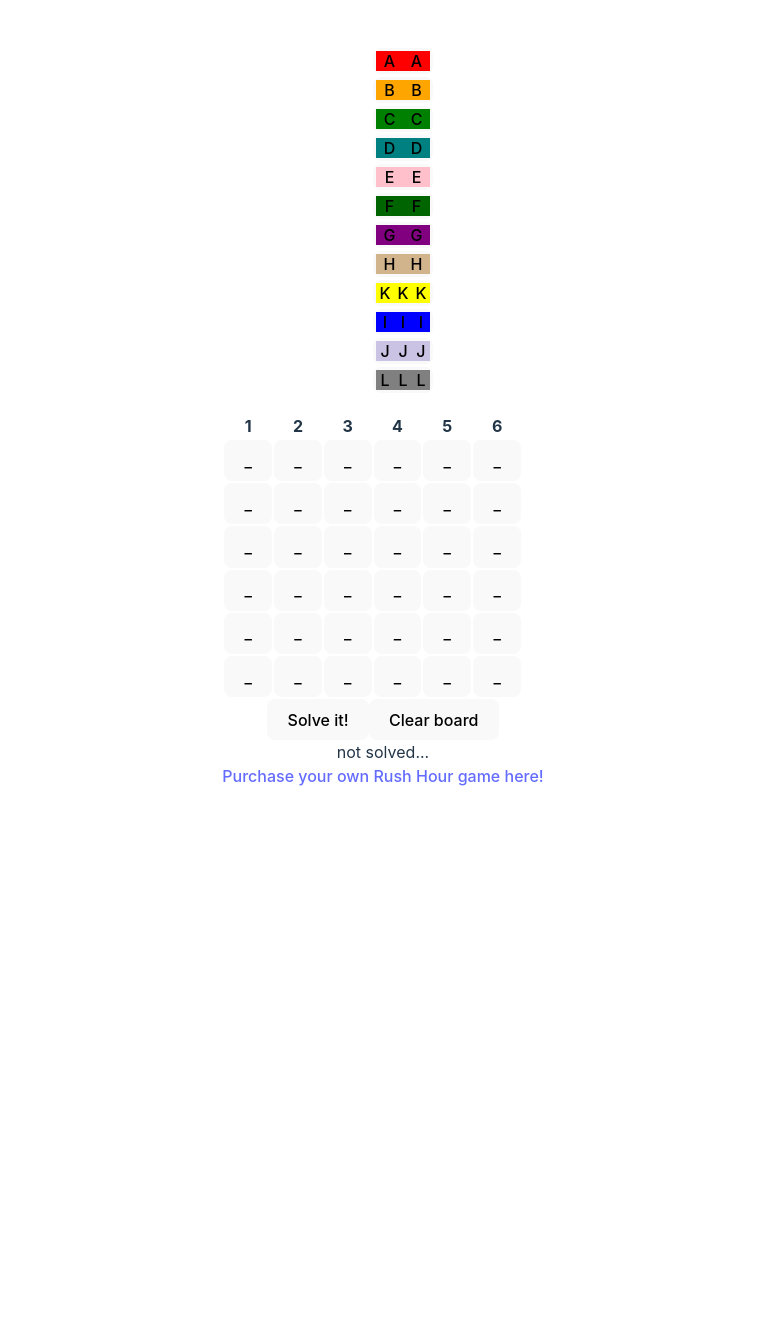
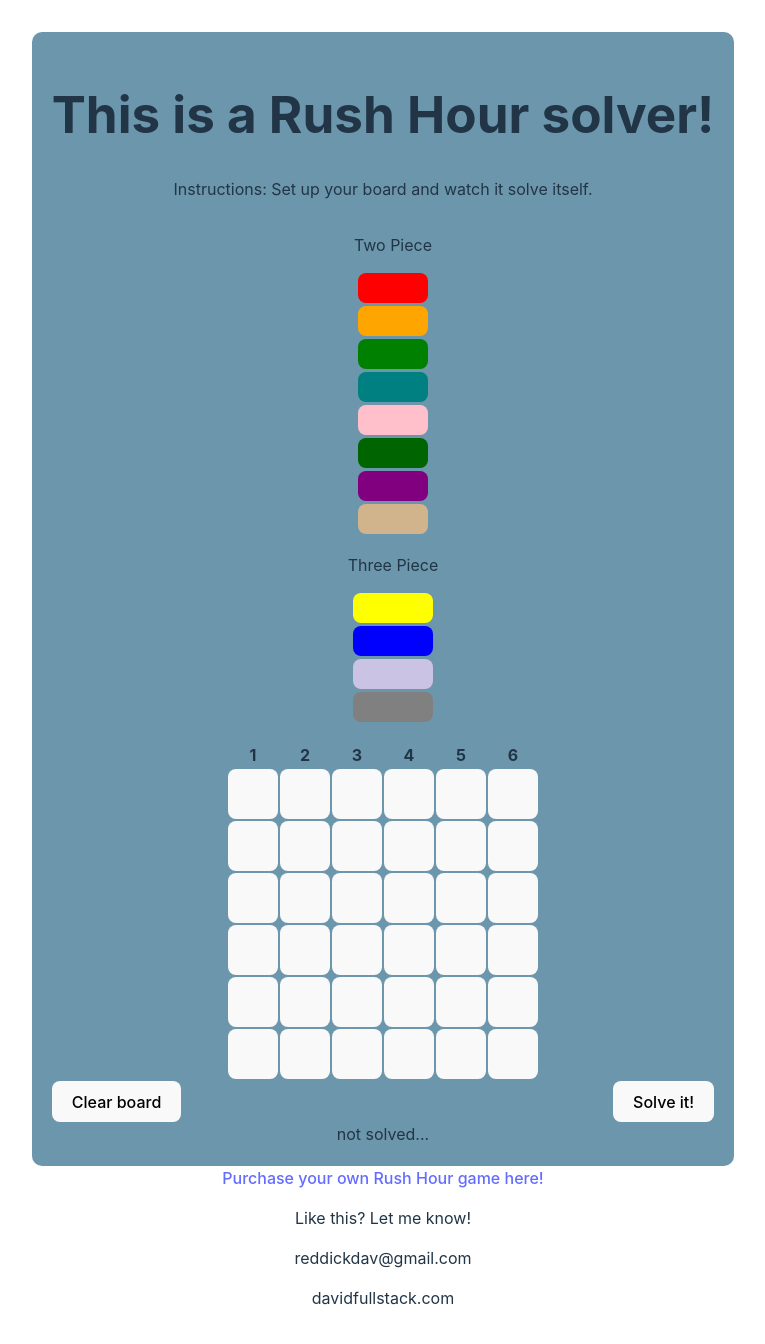
Before and after one commit to reddickda/rushHour, a React (Vite) app: page / in a window 1280 px wide. Shown: the top 1344 px of the page, without its empty margins (257-1022 px from the left). Before the commit the page ends 820 px from the top, so only its background shows below. Built offline with nearby package versions, Linux system fonts and the light colour scheme.

Commit message:
clean up

```diff
--- a/src/App.tsx
+++ b/src/App.tsx
@@ -6,7 +6,7 @@ import { useMyContext } from './Context/ContextProvider'
 import { useState } from 'react'
 import { Board } from './Board'
 
-export enum Direction{
+export enum Direction {
   vertical,
   horizontal
 }
@@ -20,14 +20,27 @@ function App() {
   }
 
   return (
-    <div>
-      <ListOfPieces />
-      <GameBoard />
-      <button onClick={handleClickSolve}>Solve it!</button>
-      <button onClick={() => clearBoard()}>Clear board</button>
-      {solvedBoard ? <div style={{borderRadius: 5, backgroundColor: 'green'}}><div>solved!</div> <Board pathToDisplay={solvedBoard} /></div> : <div>not solved...</div>}
+    <>
+      <div style={{ backgroundColor: '#6c96ac', borderRadius: 10, padding: 20 }}>
+        <div><h1>This is a Rush Hour solver!</h1></div>
+        <div>Instructions: Set up your board and watch it solve itself.</div>
+        <div style={{ display: 'flex', justifyContent: 'center' }}>
+          <ListOfPieces />
+        </div>
+        <div style={{ display: 'flex', justifyContent: 'center' }}>
+          <GameBoard />
+        </div>
+        <div style={{display: 'flex', justifyContent: 'space-between'}}>
+          <button onClick={() => clearBoard()}>Clear board</button>
+          <button onClick={handleClickSolve}>Solve it!</button>
+        </div>
+        {solvedBoard ? <div style={{ borderRadius: 5, backgroundColor: 'green' }}><div>solved!</div> <Board pathToDisplay={solvedBoard} /></div> : <div>not solved...</div>}
+      </div>
       <div><a target="_blank" href="https://www.amazon.com/gp/search?ie=UTF8&tag=dreddick-20&linkCode=ur2&linkId=9ef5790b3be96d5ea3b119733363d71d&camp=1789&creative=9325&index=toys-and-games&keywords=rushhourgame">Purchase your own Rush Hour game here!</a></div>
-    </div>
+      <p>Like this? Let me know! </p>
+      <p>reddickdav@gmail.com</p>
+      <p>davidfullstack.com</p>
+    </>
   )
 }
 
--- a/src/Board.tsx
+++ b/src/Board.tsx
@@ -1,11 +1,12 @@
 import { boardAsStr } from "./Utilities/boardHelpers"
+import { letterColors } from "./ListOfPieces";
 
 export const Board = ({ pathToDisplay }: any) => {
 
   const BoardContent = ({ content }: any) => {
     return content.map((row: [], rowIndex: number) => {
       return <tr key={rowIndex}>{row.map((td: string, cellIndex: number) => {
-        return <td key={cellIndex + "," + rowIndex}><button style={{ userSelect: 'none' }}>{td}</button></td>
+        return <td key={cellIndex + "," + rowIndex}><button style={{height: 50, width: 50, backgroundColor: letterColors[td.toUpperCase()], userSelect: 'none' }}> </button></td>
       })}</tr>
     })
   }
--- a/src/GameBoard.tsx
+++ b/src/GameBoard.tsx
@@ -89,7 +89,7 @@ export function GameBoard() {
           onMouseEnter={() => handleCellMouseEnter(rowIndex, cellIndex)}
           key={cellIndex + "," + rowIndex}
         // onClick={() => handleCellClick(cellIndex, rowIndex)}
-        ><button style={{ backgroundColor: letterColors[td.toUpperCase()], userSelect: 'none' }}>{td}</button></td>
+        ><button style={{ height: 50, width: 50, backgroundColor: letterColors[td.toUpperCase()], userSelect: 'none' }}></button></td>
       })}</tr>
     })
   }
--- a/src/LengthThreePiece.tsx
+++ b/src/LengthThreePiece.tsx
@@ -13,5 +13,5 @@ export function LengthThreePiece({letterRepresentation, color}: {letterRepresent
     setSelectedPiece(letterRepresentation)
   }
 
-  return (<button id={letterRepresentation} onClick={handleClick} style={{width: 60, padding: 2}}><div style={childStyle}>{letterRepresentation}</div><div style={childStyle}>{letterRepresentation}</div><div style={childStyle}>{letterRepresentation}</div></button>)
+  return (<button id={letterRepresentation} onClick={handleClick} style={{width: 80,height:30, padding: 2, backgroundColor: color}}><div style={childStyle}></div><div style={childStyle}></div><div style={childStyle}></div></button>)
 }
--- a/src/LengthTwoPiece.tsx
+++ b/src/LengthTwoPiece.tsx
@@ -13,5 +13,5 @@ export function LengthTwoPiece({letterRepresentation, color}: {letterRepresentat
     setSelectedPiece(letterRepresentation)
   }
 
-  return (<button id={letterRepresentation} onClick={handleClick} style={{width: 60, padding: 2}}><div style={childStyle}>{letterRepresentation}</div><div style={childStyle}>{letterRepresentation}</div></button>)
+  return (<button id={letterRepresentation} onClick={handleClick} style={{backgroundColor: color, width: 70, height:30, padding: 2}}><div style={childStyle}></div><div style={childStyle}></div></button>)
 }
--- a/src/ListOfPieces.tsx
+++ b/src/ListOfPieces.tsx
@@ -1,7 +1,7 @@
 import { LengthThreePiece } from "./LengthThreePiece";
 import { LengthTwoPiece } from "./LengthTwoPiece";
 
-export const letterColors:any = {
+export const letterColors: any = {
   'A': 'red',
   'B': 'orange',
   'C': 'green',
@@ -16,21 +16,29 @@ export const letterColors:any = {
   'L': 'gray'
 }
 
-export function ListOfPieces(){
+export function ListOfPieces() {
 
-  return <ul>
-    <li key={'redCar'} style={{ listStyleType:'none'}}>{<LengthTwoPiece color='red' letterRepresentation={'A'} />}</li>
-    <li key={'orangeCar'} style={{ listStyleType:'none'}}>{<LengthTwoPiece color='orange' letterRepresentation={'B'} />}</li>
-    <li key={'greenCar'} style={{ listStyleType:'none'}}>{<LengthTwoPiece color='green' letterRepresentation={'C'} />}</li>
-    <li key={'lightBlueCar'} style={{ listStyleType:'none'}}>{<LengthTwoPiece color='teal' letterRepresentation={'D'} />}</li>
-    <li key={'pinkCar'} style={{ listStyleType:'none'}}>{<LengthTwoPiece color='pink' letterRepresentation={'E'} />}</li>
-    <li key={'darkGreenCar'} style={{ listStyleType:'none'}}>{<LengthTwoPiece color='darkGreen' letterRepresentation={'F'} />}</li>
-    <li key={'purpleCar'} style={{ listStyleType:'none'}}>{<LengthTwoPiece color='purple' letterRepresentation={'G'} />}</li>
-    <li key={'tanCar'} style={{ listStyleType:'none'}}>{<LengthTwoPiece color='tan' letterRepresentation={'H'} />}</li>
-    <li key={'yellowCar'} style={{ listStyleType:'none'}}>{<LengthThreePiece color='yellow' letterRepresentation={'K'} />}</li>
-    <li key={'blueCar'} style={{ listStyleType:'none'}}>{<LengthThreePiece color='blue' letterRepresentation={'I'} />}</li>
-    <li key={'lightPurpleCar'} style={{ listStyleType:'none'}}>{<LengthThreePiece color='#CBC3E3' letterRepresentation={'J'} />}</li>
-    <li key={'grayCar'} style={{ listStyleType:'none'}}>{<LengthThreePiece color='gray' letterRepresentation={'L'} />}</li>
+  return <ul style={{marginRight: 20}}>
+    <p>Two Piece</p>
+    <div>
+      <div>
+        <li key={'redCar'} style={{ listStyleType: 'none' }}>{<LengthTwoPiece color='red' letterRepresentation={'A'} />}</li>
+        <li key={'orangeCar'} style={{ listStyleType: 'none' }}>{<LengthTwoPiece color='orange' letterRepresentation={'B'} />}</li>
+        <li key={'greenCar'} style={{ listStyleType: 'none' }}>{<LengthTwoPiece color='green' letterRepresentation={'C'} />}</li>
+        <li key={'lightBlueCar'} style={{ listStyleType: 'none' }}>{<LengthTwoPiece color='teal' letterRepresentation={'D'} />}</li>
+        <li key={'pinkCar'} style={{ listStyleType: 'none' }}>{<LengthTwoPiece color='pink' letterRepresentation={'E'} />}</li>
+        <li key={'darkGreenCar'} style={{ listStyleType: 'none' }}>{<LengthTwoPiece color='darkGreen' letterRepresentation={'F'} />}</li>
+        <li key={'purpleCar'} style={{ listStyleType: 'none' }}>{<LengthTwoPiece color='purple' letterRepresentation={'G'} />}</li>
+        <li key={'tanCar'} style={{ listStyleType: 'none' }}>{<LengthTwoPiece color='tan' letterRepresentation={'H'} />}</li>
+      </div>
+      <p>Three Piece</p>
+      <div>
+        <li key={'yellowCar'} style={{ listStyleType: 'none' }}>{<LengthThreePiece color='yellow' letterRepresentation={'K'} />}</li>
+        <li key={'blueCar'} style={{ listStyleType: 'none' }}>{<LengthThreePiece color='blue' letterRepresentation={'I'} />}</li>
+        <li key={'lightPurpleCar'} style={{ listStyleType: 'none' }}>{<LengthThreePiece color='#CBC3E3' letterRepresentation={'J'} />}</li>
+        <li key={'grayCar'} style={{ listStyleType: 'none' }}>{<LengthThreePiece color='gray' letterRepresentation={'L'} />}</li>
+      </div>
+    </div>
   </ul>
 }
 
```
